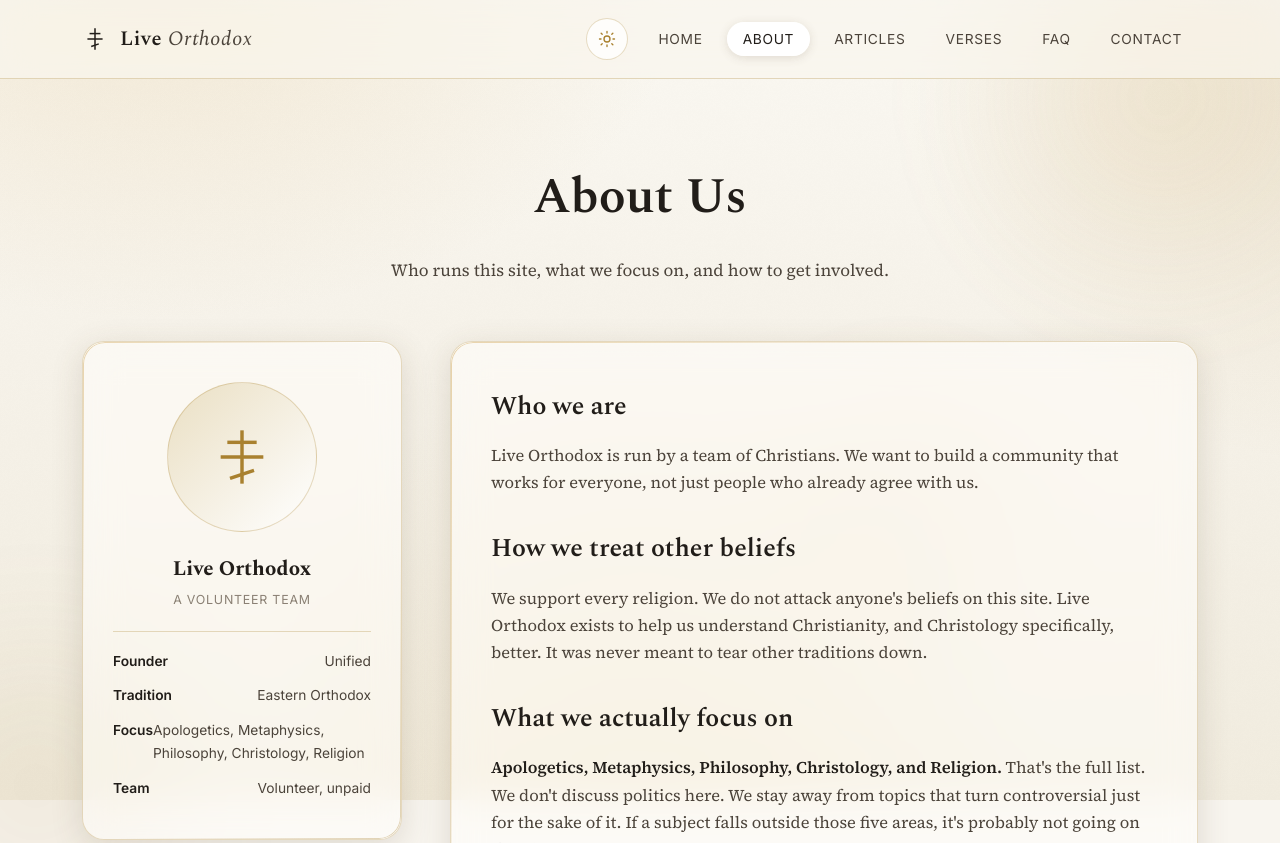
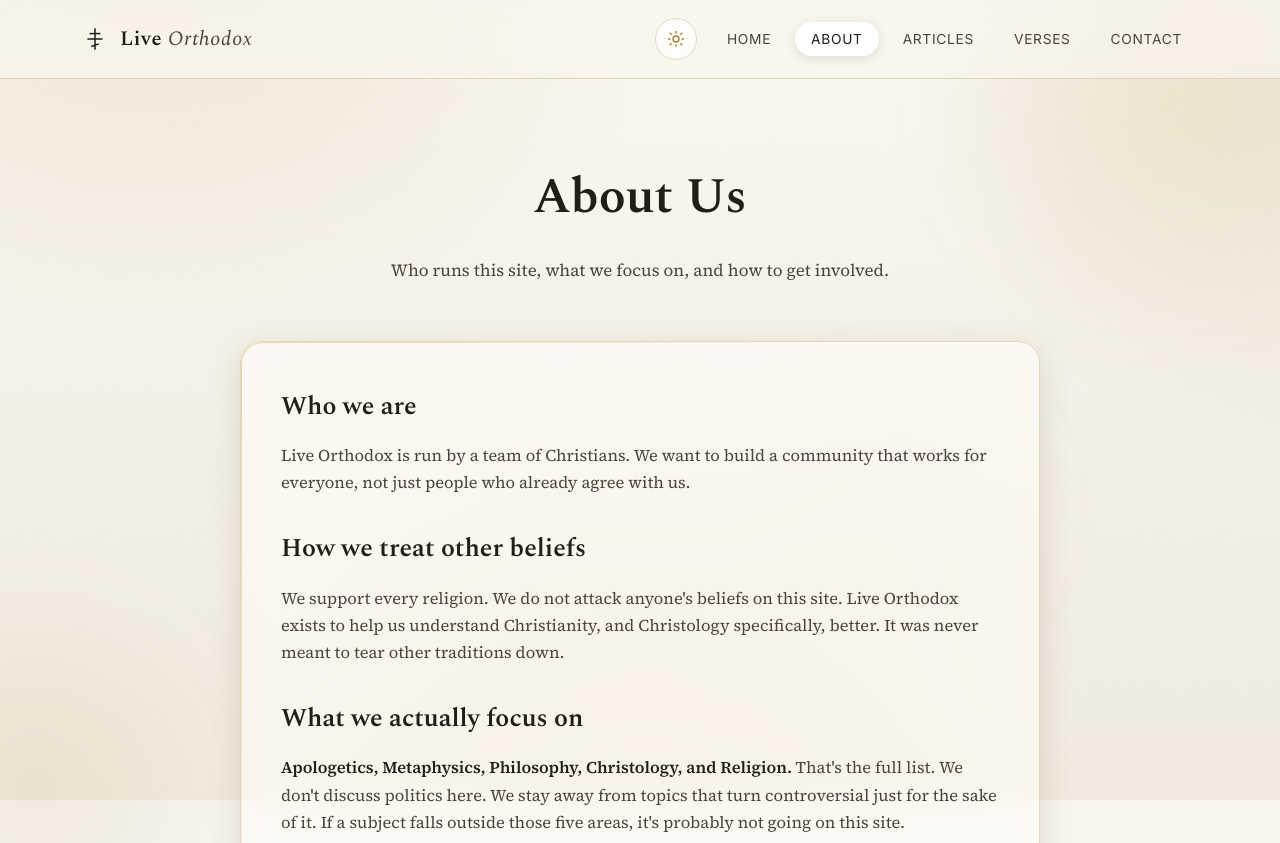
Before and after one commit to halosent/halosent.github.io, a plain HTML site: page about.html in a window 1280 px wide. Shown: the top 843 px of the page. Drawn offline with nearby package versions, Linux system fonts and the light colour scheme.

Commit message:
Add files via upload

```diff
--- a/about.html
+++ b/about.html
@@ -55,7 +55,6 @@
       <li><a href="about.html" class="active">About</a></li>
       <li><a href="articles.html">Articles</a></li>
       <li><a href="verses.html">Verses</a></li>
-      <li><a href="faq.html">FAQ</a></li>
       <li><a href="contact.html">Contact</a></li>
     </ul>
     </div>
@@ -72,25 +71,6 @@
 <section class="section" style="padding-top:0;">
   <div class="wrap">
     <div class="about-layout">
-
-      <aside class="about-portrait glass reveal">
-        <div class="portrait-frame">
-          <svg viewBox="0 0 24 24" fill="none" stroke="currentColor" stroke-width="1.3">
-            <line x1="12" y1="2" x2="12" y2="22"/>
-            <line x1="6.5" y1="6.5" x2="17.5" y2="6.5"/>
-            <line x1="4" y1="12" x2="20" y2="12"/>
-            <line x1="7.5" y1="20" x2="16.5" y2="17"/>
-          </svg>
-        </div>
-        <h3>Live Orthodox</h3>
-        <div class="role">A Volunteer Team</div>
-        <div class="about-stats">
-          <div><span>Founder</span> Unified</div>
-          <div><span>Tradition</span> Eastern Orthodox</div>
-          <div><span>Focus</span> Apologetics, Metaphysics, Philosophy, Christology, Religion</div>
-          <div><span>Team</span> Volunteer, unpaid</div>
-        </div>
-      </aside>
 
       <div class="about-body glass reveal">
         <h2>Who we are</h2>
@@ -137,7 +117,6 @@
       <li><a href="about.html">About</a></li>
       <li><a href="articles.html">Articles</a></li>
       <li><a href="verses.html">Verses</a></li>
-      <li><a href="faq.html">FAQ</a></li>
       <li><a href="contact.html">Contact</a></li>
     </ul>
   </div>
--- a/style.css
+++ b/style.css
@@ -792,10 +792,8 @@
    ABOUT PAGE
    ============================================ */
 .about-layout{
-  display:grid;
-  grid-template-columns: 320px 1fr;
-  gap: 48px;
-  align-items:start;
+  max-width: 800px;
+  margin: 0 auto;
 }
 .about-portrait{
   padding: 40px 30px;
```
Also changed, not shown: articles.html (+0 -2 lines), contact.html (+0 -2 lines), index.html (+1 -3 lines), verses.html (+0 -2 lines).
